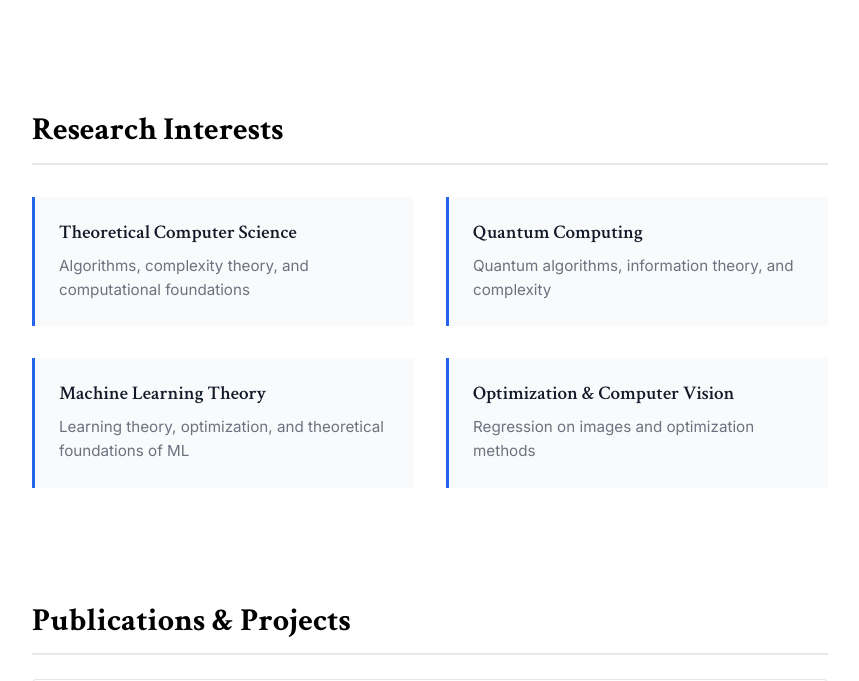
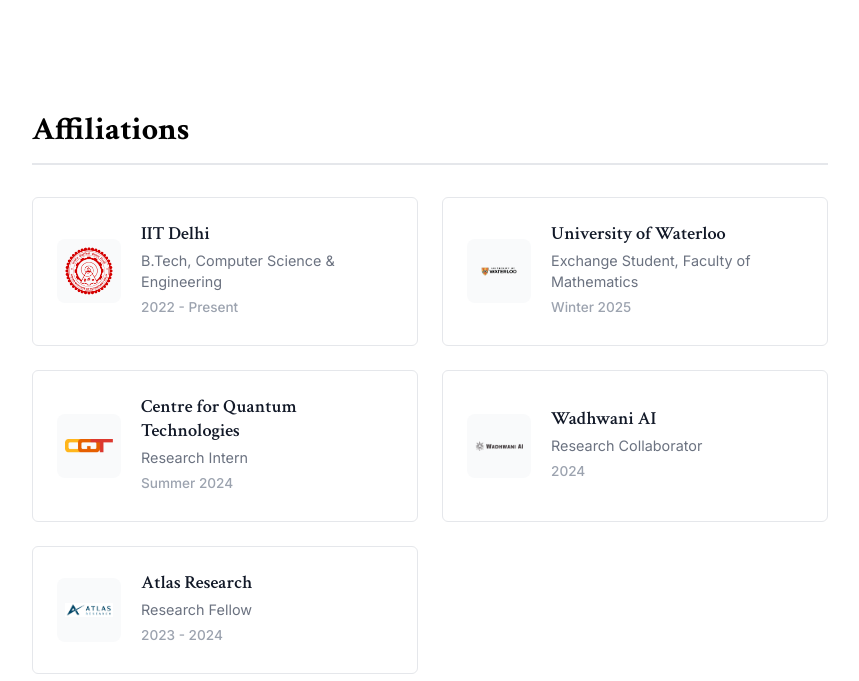
Before and after one commit to poojan-cshah/poojan-cshah.github.io, a plain HTML site: page index.html in a window 1280 px wide. Shown: the part 664-1345 px from the top of the page, without its empty margins (210-1069 px from the left). Drawn offline with nearby package versions, Linux system fonts and the light colour scheme.

Commit message:
added affiliations

```diff
--- a/index.html
+++ b/index.html
@@ -26,6 +26,7 @@
     <nav class="navbar">
         <div class="nav-container">
             <a href="#about" class="nav-link">About</a>
+            <a href="#affiliations" class="nav-link">Affiliations</a>
             <a href="#research" class="nav-link">Research</a>
             <a href="#publications" class="nav-link">Publications</a>
             <a href="#cv" class="nav-link">CV</a>
@@ -73,6 +74,69 @@
                 </p>
             </div>
         </header>
+
+        <!-- Affiliations -->
+        <section id="affiliations" class="section">
+            <h2>Affiliations</h2>
+            <div class="affiliations-grid">
+
+                <a href="https://home.iitd.ac.in/" target="_blank" rel="noopener" class="affiliation-card">
+                    <div class="affiliation-logo">
+                        <img src="logos/iitd.png" alt="IIT Delhi">
+                    </div>
+                    <div class="affiliation-info">
+                        <h3>IIT Delhi</h3>
+                        <p>B.Tech, Computer Science & Engineering</p>
+                        <p class="affiliation-period">2022 - Present</p>
+                    </div>
+                </a>
+
+                <a href="https://uwaterloo.ca/" target="_blank" rel="noopener" class="affiliation-card">
+                    <div class="affiliation-logo">
+                        <img src="logos/waterloo.png" alt="University of Waterloo">
+                    </div>
+                    <div class="affiliation-info">
+                        <h3>University of Waterloo</h3>
+                        <p>Exchange Student, Faculty of Mathematics</p>
+                        <p class="affiliation-period">Winter 2025</p>
+                    </div>
+                </a>
+
+                <a href="https://www.cqt.sg/" target="_blank" rel="noopener" class="affiliation-card">
+                    <div class="affiliation-logo">
+                        <img src="logos/cqt.png" alt="Centre for Quantum Technologies">
+                    </div>
+                    <div class="affiliation-info">
+                        <h3>Centre for Quantum Technologies</h3>
+                        <p>Research Intern</p>
+                        <p class="affiliation-period">Summer 2024</p>
+                    </div>
+                </a>
+
+                <a href="https://wadhwaniai.org/" target="_blank" rel="noopener" class="affiliation-card">
+                    <div class="affiliation-logo">
+                        <img src="logos/wadhwani.png" alt="Wadhwani AI">
+                    </div>
+                    <div class="affiliation-info">
+                        <h3>Wadhwani AI</h3>
+                        <p>Research Collaborator</p>
+                        <p class="affiliation-period">2024</p>
+                    </div>
+                </a>
+
+                <a href="https://www.linkedin.com/company/atlas-research/" target="_blank" rel="noopener" class="affiliation-card">
+                    <div class="affiliation-logo">
+                        <img src="logos/atlas.png" alt="Atlas Research">
+                    </div>
+                    <div class="affiliation-info">
+                        <h3>Atlas Research</h3>
+                        <p>Research Fellow</p>
+                        <p class="affiliation-period">2023 - 2024</p>
+                    </div>
+                </a>
+
+            </div>
+        </section>
 
         <!-- Research Interests -->
         <section id="research" class="section">
--- a/styles.css
+++ b/styles.css
@@ -192,6 +192,78 @@ strong {
 
 .bio p {
     margin-bottom: 1.25rem;
+}
+
+/* ==========================================
+   AFFILIATIONS
+   ========================================== */
+
+.affiliations-grid {
+    display: grid;
+    grid-template-columns: repeat(auto-fit, minmax(320px, 1fr));
+    gap: 1.5rem;
+    margin-top: 2rem;
+}
+
+.affiliation-card {
+    display: flex;
+    align-items: center;
+    gap: 1.25rem;
+    padding: 1.5rem;
+    background-color: #ffffff;
+    border: 1px solid #e5e7eb;
+    border-radius: 6px;
+    text-decoration: none;
+    color: inherit;
+    transition: all 0.2s ease;
+}
+
+.affiliation-card:hover {
+    border-color: #2563eb;
+    box-shadow: 0 4px 12px rgba(37, 99, 235, 0.1);
+    transform: translateY(-2px);
+    text-decoration: none;
+}
+
+.affiliation-logo {
+    flex-shrink: 0;
+    width: 64px;
+    height: 64px;
+    display: flex;
+    align-items: center;
+    justify-content: center;
+    background-color: #f9fafb;
+    border-radius: 8px;
+    padding: 0.5rem;
+}
+
+.affiliation-logo img {
+    width: 100%;
+    height: 100%;
+    object-fit: contain;
+}
+
+.affiliation-info {
+    flex: 1;
+}
+
+.affiliation-info h3 {
+    font-size: 1.15rem;
+    margin-bottom: 0.25rem;
+    color: #111827;
+}
+
+.affiliation-info p {
+    font-size: 0.9rem;
+    color: #6b7280;
+    line-height: 1.5;
+    margin-bottom: 0.25rem;
+}
+
+.affiliation-period {
+    font-size: 0.85rem !important;
+    color: #9ca3af !important;
+    font-weight: 500;
 }
 
 /* ==========================================
@@ -432,6 +504,11 @@ footer p {
         font-size: 1.25rem;
     }
 
+    .affiliations-grid {
+        grid-template-columns: 1fr;
+        gap: 1.25rem;
+    }
+
     .interests-grid {
         grid-template-columns: 1fr;
         gap: 1.5rem;
```
Also changed, not shown: logos/atlas.png (added), logos/cqt.png (added), logos/iitd.png (added), logos/wadhwani.png (added), logos/waterloo.avif (added), logos/waterloo.png (added), 2 other files.
